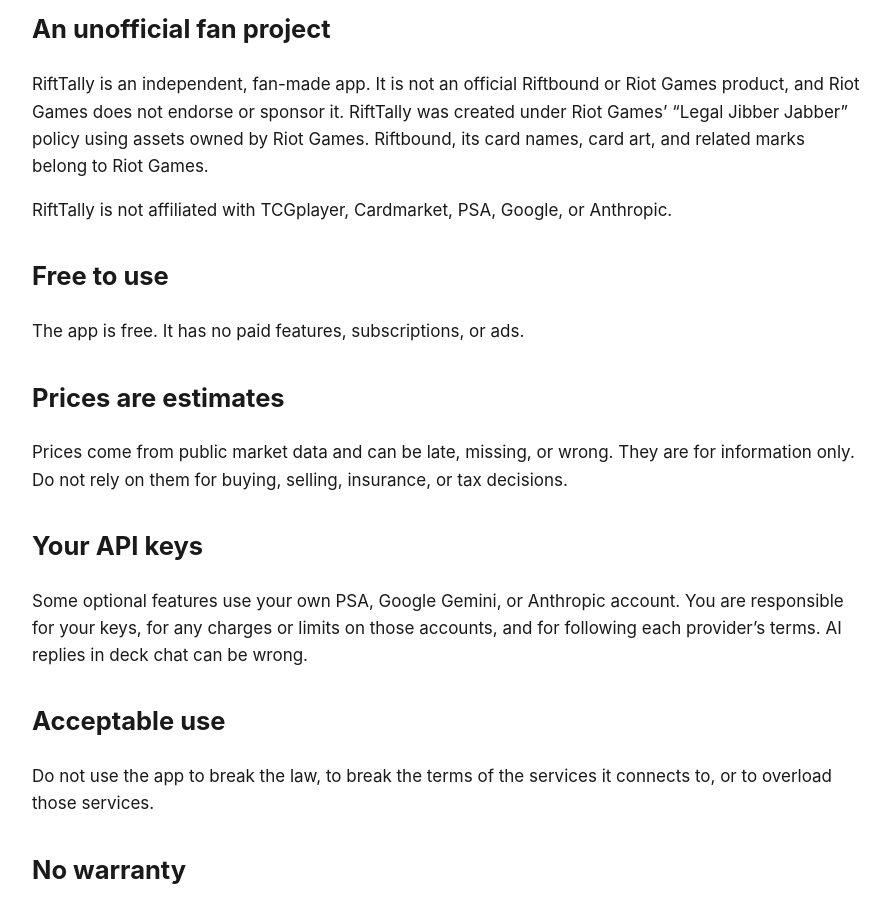
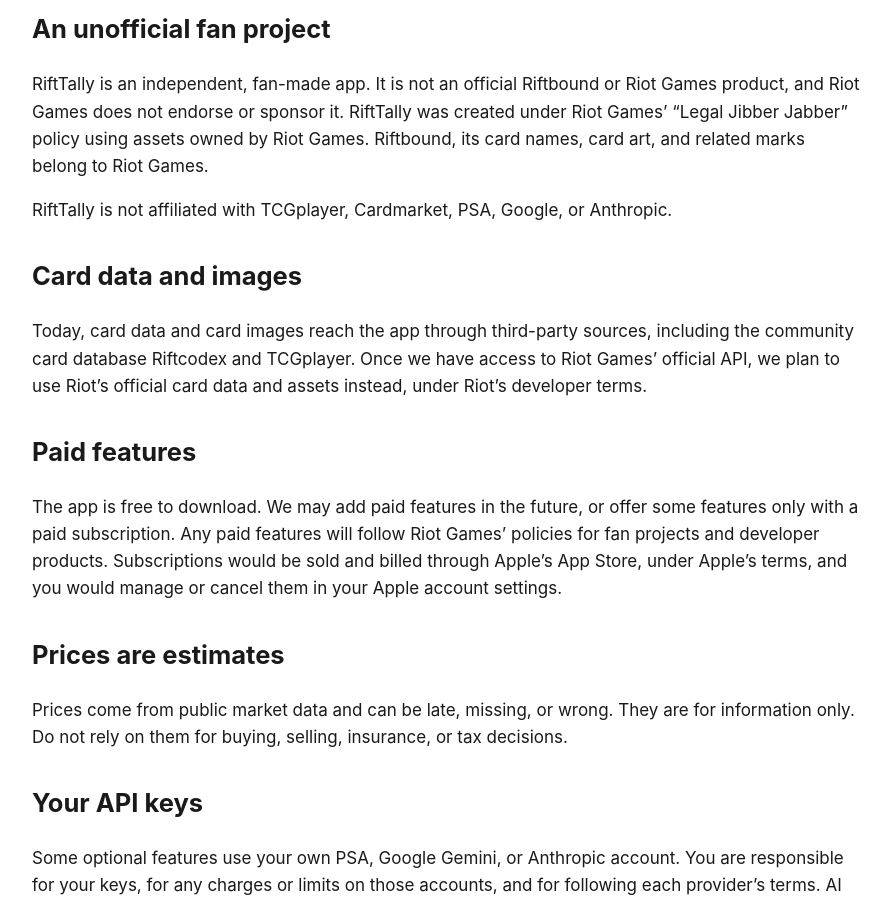
Before and after one commit to michael-huang87/rifttally, a Jekyll site: the page built from terms.md, in a window 1280 px wide and 900 px high, scrolled down 287 px. Shown: the whole window, without its empty margins (194-1084 px from the left). Built offline with Jekyll 4.4.1, drawn with Linux system fonts in a browser that asks for light colours.

Commit message:
Note possible paid features and the move to Riot's official assets
Terms: features may be added or gated behind a subscription, following
Riot's policies and billed through the App Store. Card data and images
come from third parties today, and from Riot's official API once we have
access. Privacy: Apple handles purchases, and Riot downloads carry no
personal data.

```diff
--- a/terms.md
+++ b/terms.md
@@ -15,9 +15,13 @@
 
 {{ site.app_name }} is not affiliated with TCGplayer, Cardmarket, PSA, Google, or Anthropic.
 
-## Free to use
+## Card data and images
 
-The app is free. It has no paid features, subscriptions, or ads.
+Today, card data and card images reach the app through third-party sources, including the community card database Riftcodex and TCGplayer. Once we have access to Riot Games' official API, we plan to use Riot's official card data and assets instead, under Riot's developer terms.
+
+## Paid features
+
+The app is free to download. We may add paid features in the future, or offer some features only with a paid subscription. Any paid features will follow Riot Games' policies for fan projects and developer products. Subscriptions would be sold and billed through Apple's App Store, under Apple's terms, and you would manage or cancel them in your Apple account settings.
 
 ## Prices are estimates
 
```
Also changed, not shown: privacy.md (+6 -0 lines).
